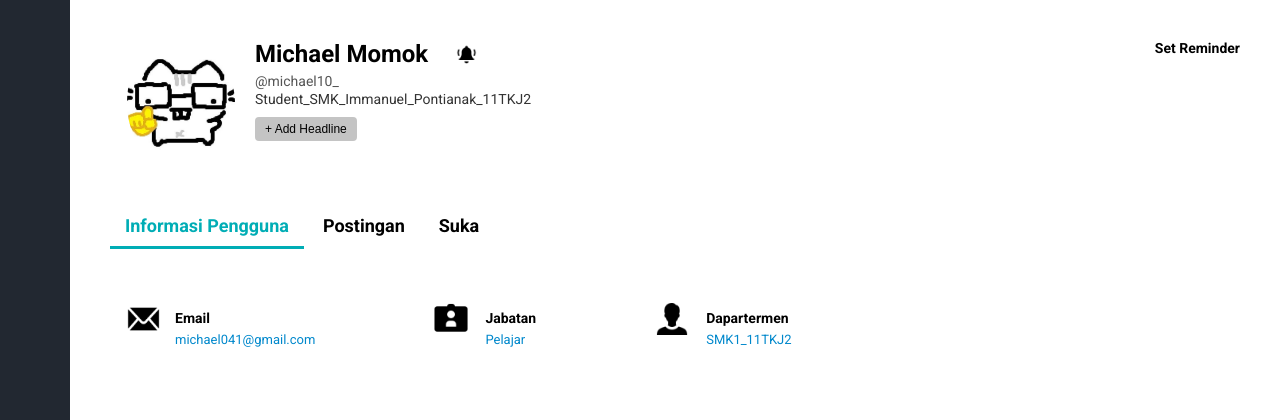
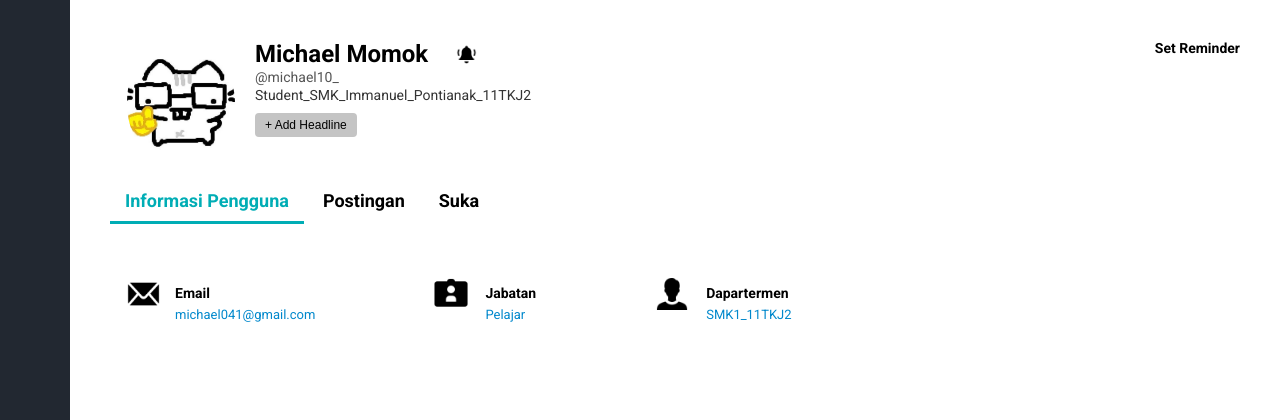
Before and after one commit to var-sama/STS_kelompok_6, a PHP site: page /profile in a window 1280 px wide. Shown: the top 420 px of the page. Run offline with PHP 8.4, Linux system fonts and the light colour scheme; some libraries are stand-ins or nearby versions.

Commit message:
update terbaru

```diff
--- a/app/views/profile.php
+++ b/app/views/profile.php
@@ -38,7 +38,7 @@
             display: flex;
             justify-content: space-between;
             align-items: flex-start;
-            margin-bottom: 30px;
+            margin-bottom: 5px;
         }
 
         .profile-left-section {
@@ -49,6 +49,8 @@
         .profile-wrapper .avatar {
             font-size: 100px;
             color: #000;
+            margin-bottom: 10px;
+            margin-top: 20px;
         }
 
         .user-info h1 {
@@ -56,7 +58,7 @@
             display: flex;
             align-items: center;
             gap: 10px;
-            margin-bottom: 5px;
+            margin-bottom: 1px;
             font-weight: bold;
             color: #000;
         }
```
